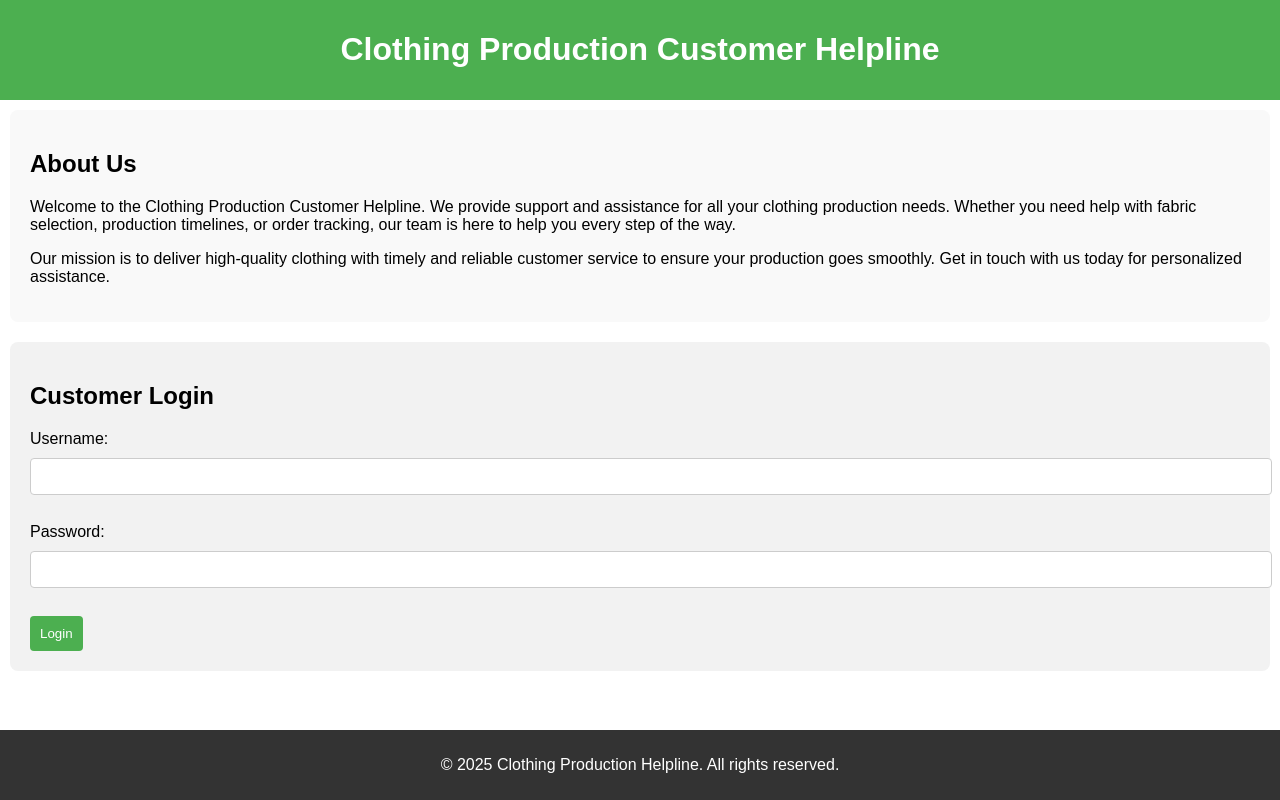
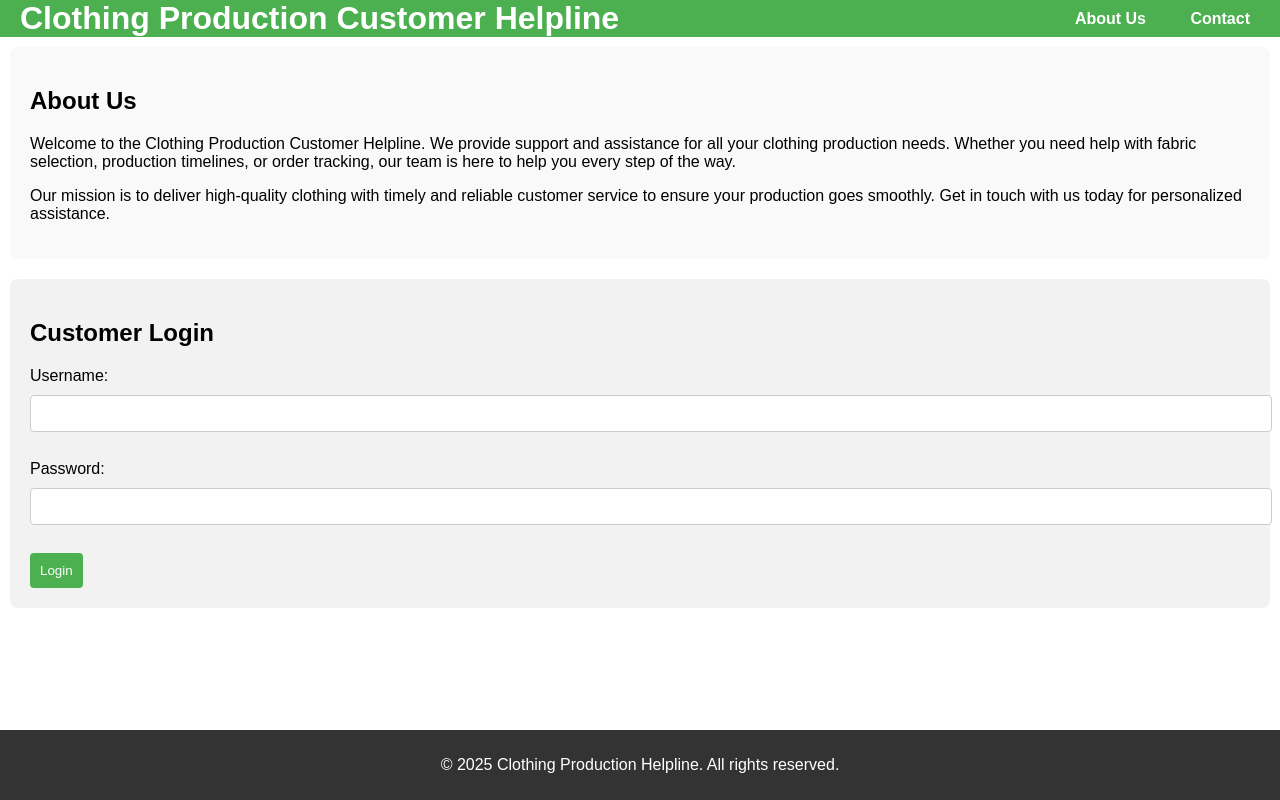
Before and after one commit to 24x7helpline/live-executive, a plain HTML site: page index.html in a window 1280 px wide. Drawn offline with Linux system fonts and the light colour scheme.

Commit message:
Update index.html

```diff
--- a/index.html
+++ b/index.html
@@ -15,6 +15,24 @@
             color: white;
             padding: 10px 0;
             text-align: center;
+            display: flex;
+            justify-content: space-between;
+            align-items: center;
+            padding: 0 20px;
+        }
+        header h1 {
+            margin: 0;
+        }
+        nav a {
+            color: white;
+            text-decoration: none;
+            padding: 10px;
+            margin-left: 20px;
+            font-weight: bold;
+        }
+        nav a:hover {
+            background-color: #45a049;
+            border-radius: 4px;
         }
         footer {
             background-color: #333;
@@ -63,15 +81,19 @@
 
 <header>
     <h1>Clothing Production Customer Helpline</h1>
+    <nav>
+        <a href="#about">About Us</a>
+        <a href="#contact">Contact</a>
+    </nav>
 </header>
 
-<section class="about-us">
+<section id="about" class="about-us">
     <h2>About Us</h2>
     <p>Welcome to the Clothing Production Customer Helpline. We provide support and assistance for all your clothing production needs. Whether you need help with fabric selection, production timelines, or order tracking, our team is here to help you every step of the way.</p>
     <p>Our mission is to deliver high-quality clothing with timely and reliable customer service to ensure your production goes smoothly. Get in touch with us today for personalized assistance.</p>
 </section>
 
-<section class="login-section">
+<section id="contact" class="login-section">
     <h2>Customer Login</h2>
     <form action="#" method="POST">
         <label for="username">Username:</label>
```
